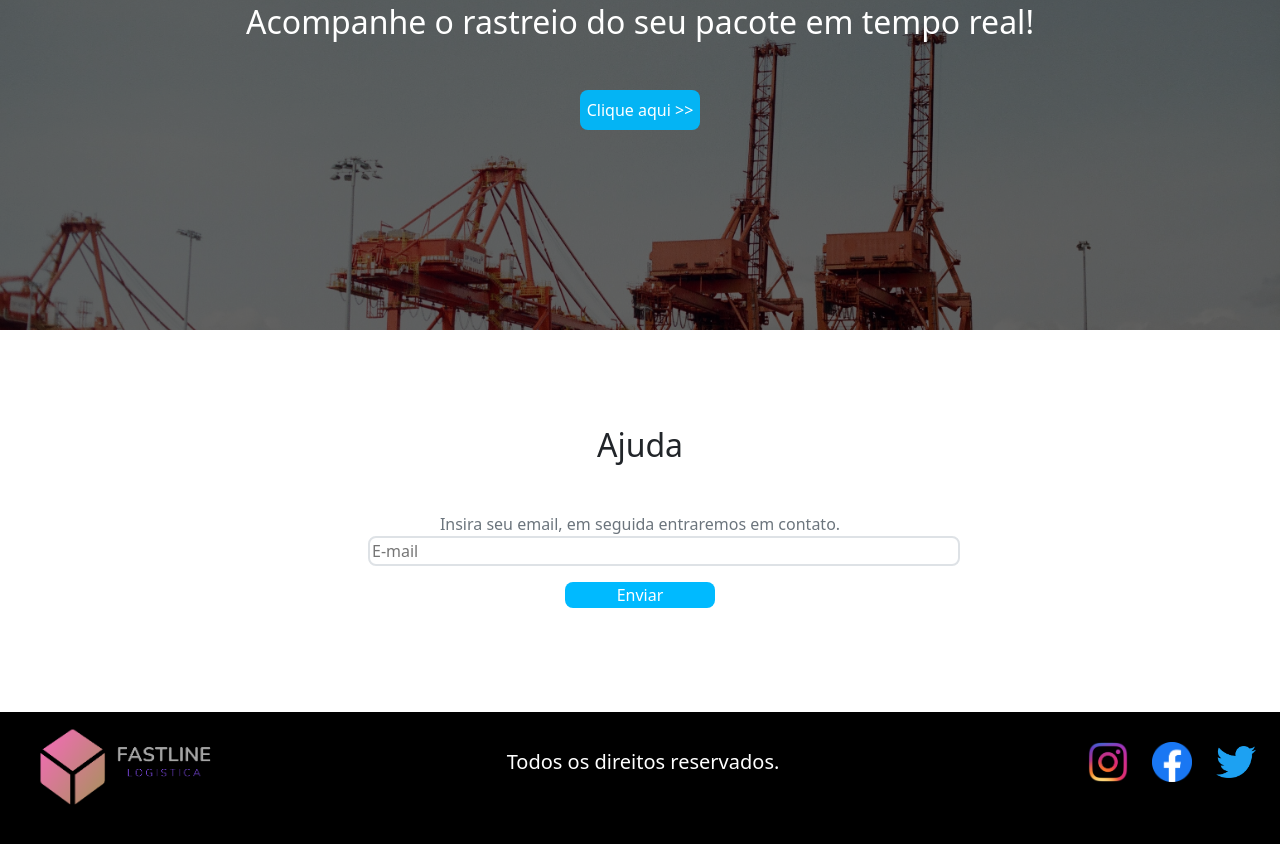
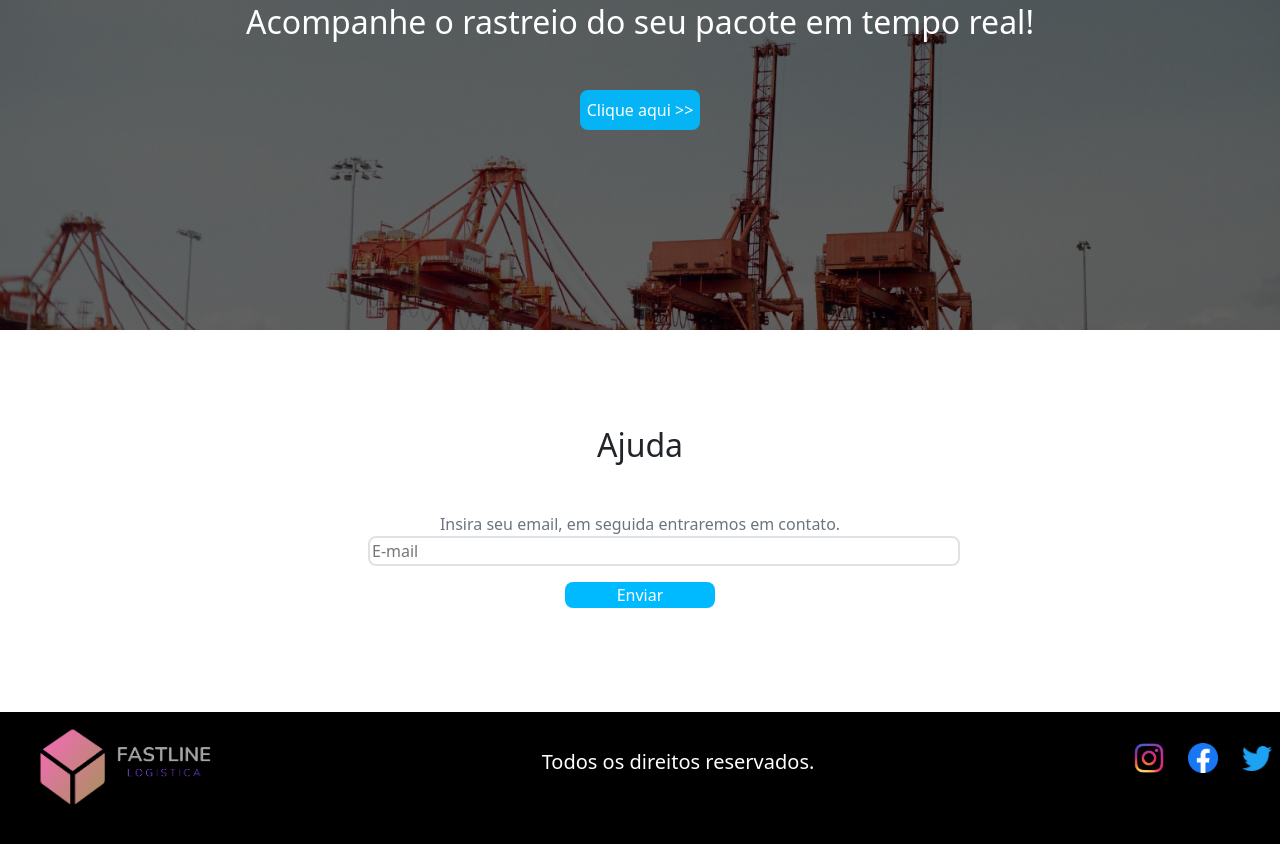
Before and after one commit to luivlty/Fastline-Logistica, a plain HTML site: page index.html in a window 1280 px wide. Shown: the part 1813-2657 px from the top of the page. Drawn offline with nearby package versions, Linux system fonts and the light colour scheme.

Commit message:
Add files via upload

```diff
--- a/index.html
+++ b/index.html
@@ -33,6 +33,7 @@
             <a href="#about">Sobre nós</a>
             <a href="#rastreio">Rastreio</a>
             <a href="#contato">Contato</a>
+            <a onclick="myFunction()" class="button-dark-mode">Escuro</a>
         </div>
     </div>
     <header>
@@ -222,7 +223,7 @@
 
     <!-- FOOTER -->
     <footer>
-        <div class="d-flex align-items-center justify-content-between">
+        <div class="d-flex align-items-center justify-content-between flex-wrap"">
 
             <!-- LOGO FASTLINE -->
             <div class="fastline-footer">
@@ -238,7 +239,7 @@
 
             <!-- REDES SOCIAIS -->
             <div>
-                <ul class="d-flex gap-4 me-4 align-items-center flex-wrap pt-3">
+                <ul class="d-flex gap-4  align-items-center pt-3 p-2">
 
                     <!-- INSTAGRAM -->
                     <li class="list-group-item">
--- a/style.css
+++ b/style.css
@@ -184,7 +184,7 @@ footer {
 
 /* LOGO */
 .fastline-footer img {
-    width: 200px;
+    max-width: 200px;
     margin-left: 30px;
 }
 
@@ -193,7 +193,7 @@ footer {
 
 /* REDES SOCIAIS */
 .social-medias img {
-    width: 40px;
+    max-width: 30px;
 }
 
 /* // */
```
